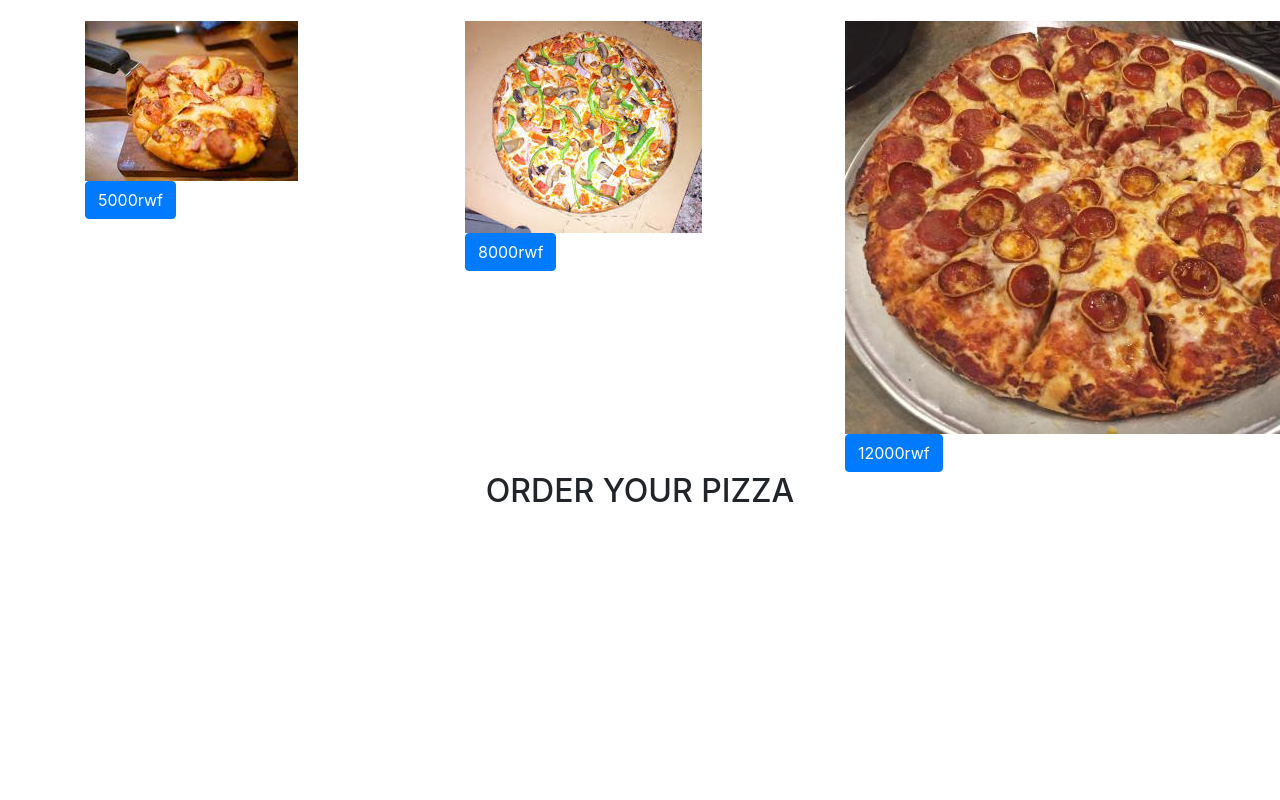
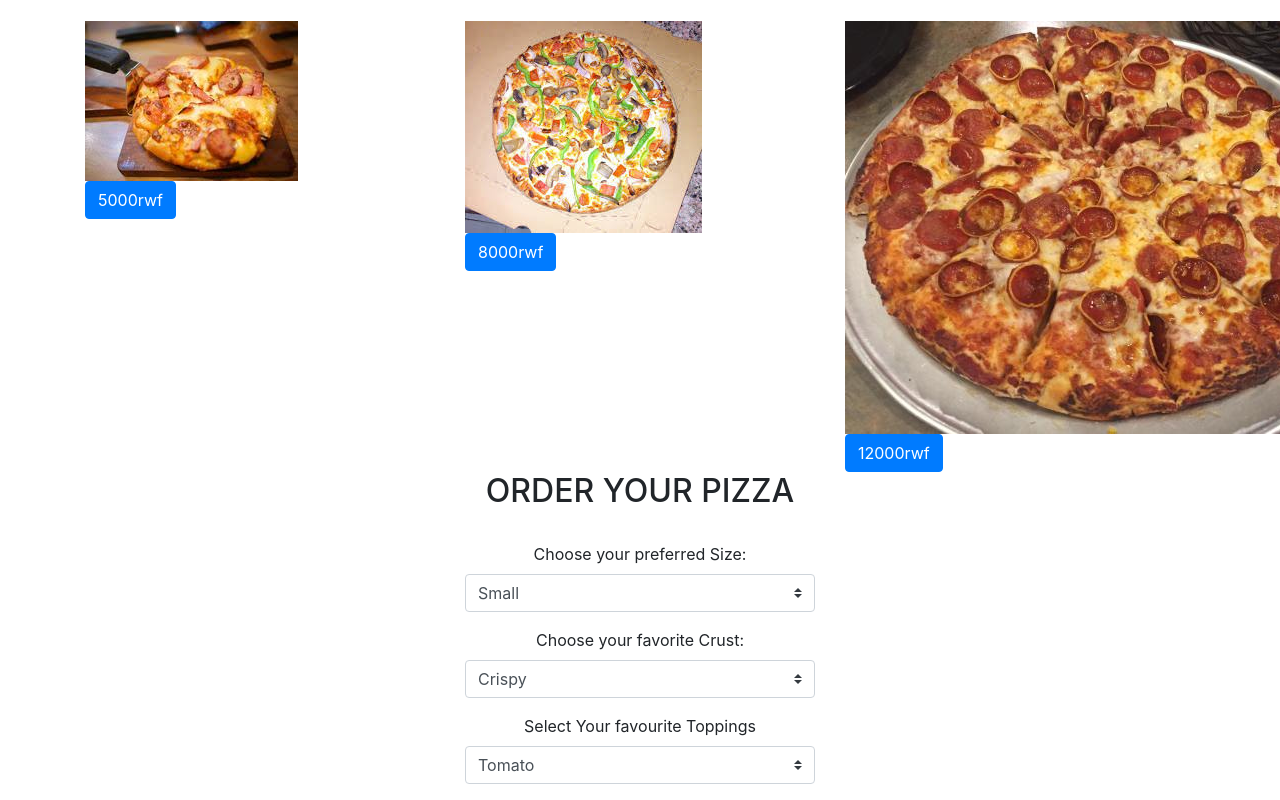
Before and after one commit to huguette135/Land-of-Pizza, a plain HTML site: page index.html in a window 1280 px wide. Shown: the part 352-1152 px from the top of the page. Before the commit the page ends 894 px from the top, so only its background shows below. Drawn offline with Linux system fonts and the light colour scheme.

Commit message:
added some change in ordering

```diff
--- a/index.html
+++ b/index.html
@@ -75,3 +75,19 @@
                         <h2 class="text-center" id="order-pizza">ORDER YOUR  PIZZA</h2><br>
 
                         <form class="text-center">
+                            <label>Choose your preferred Size:</label><br>
+                        <select class="custom-select custom-select-md mb-3" id="size" required><br>
+                            <option value="5000">Small</option>
+                            <option value="8000">Medium</option>
+                            <option value="12000">Large</option>
+                        </select>
+                        <label for="crust">Choose your favorite Crust:</label><br>
+                        <select class="custom-select custom-select-md mb-3" id="crust" required><br>
+                            <option value="cripy">Crispy</option>
+                            <option value="stuffed">Stuffed</option>
+                            <option value="gluten-free">Gluten-free</option>
+                        </select>
+                        <label>Select Your favourite Toppings</label><br>
+                        <select class="custom-select custom-select-md mb-3" id="toppings" required><br><br>
+                            <option value="tomato">Tomato</option>
+                            <option value="onions">Onions</option>
```
